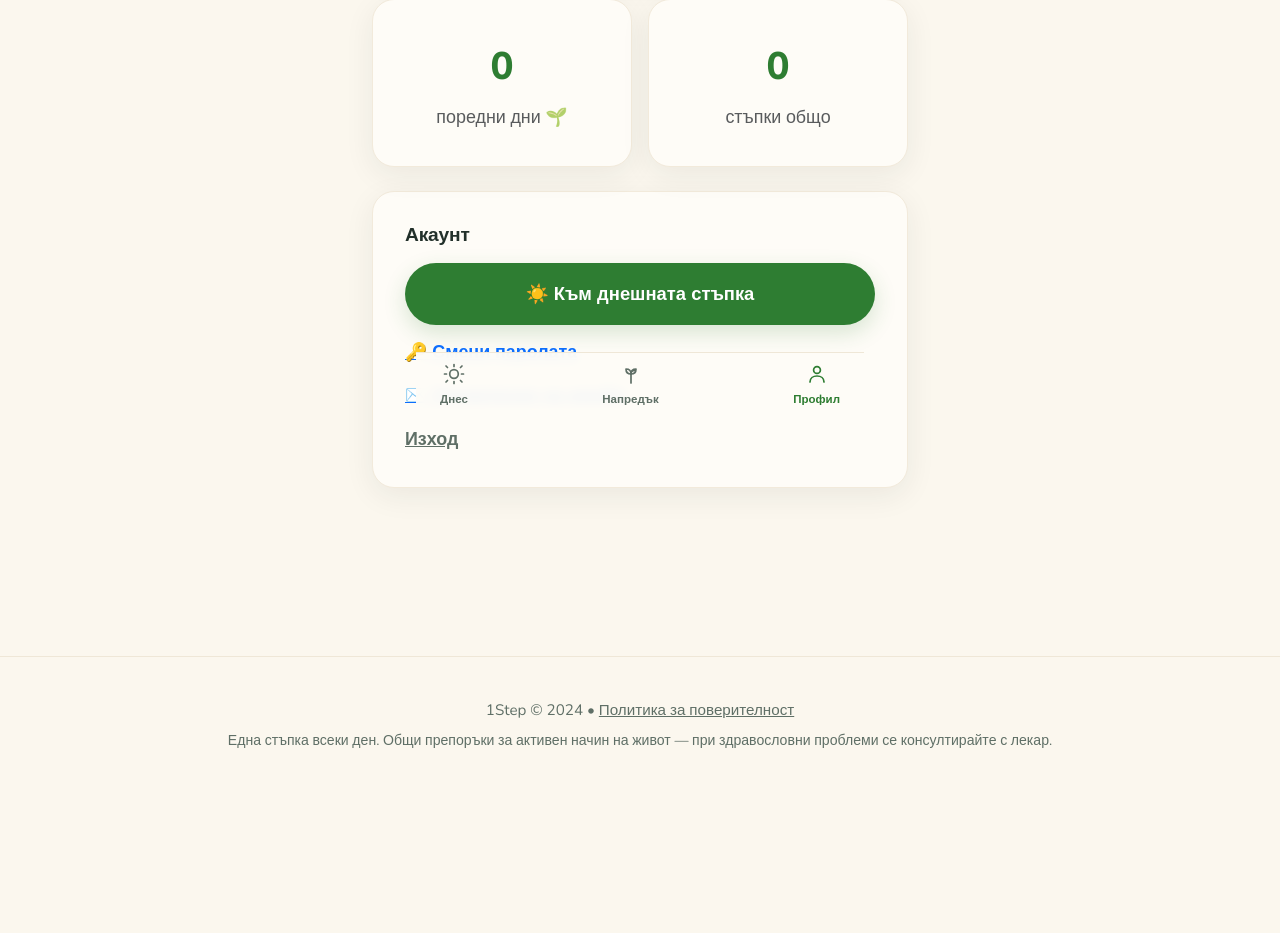
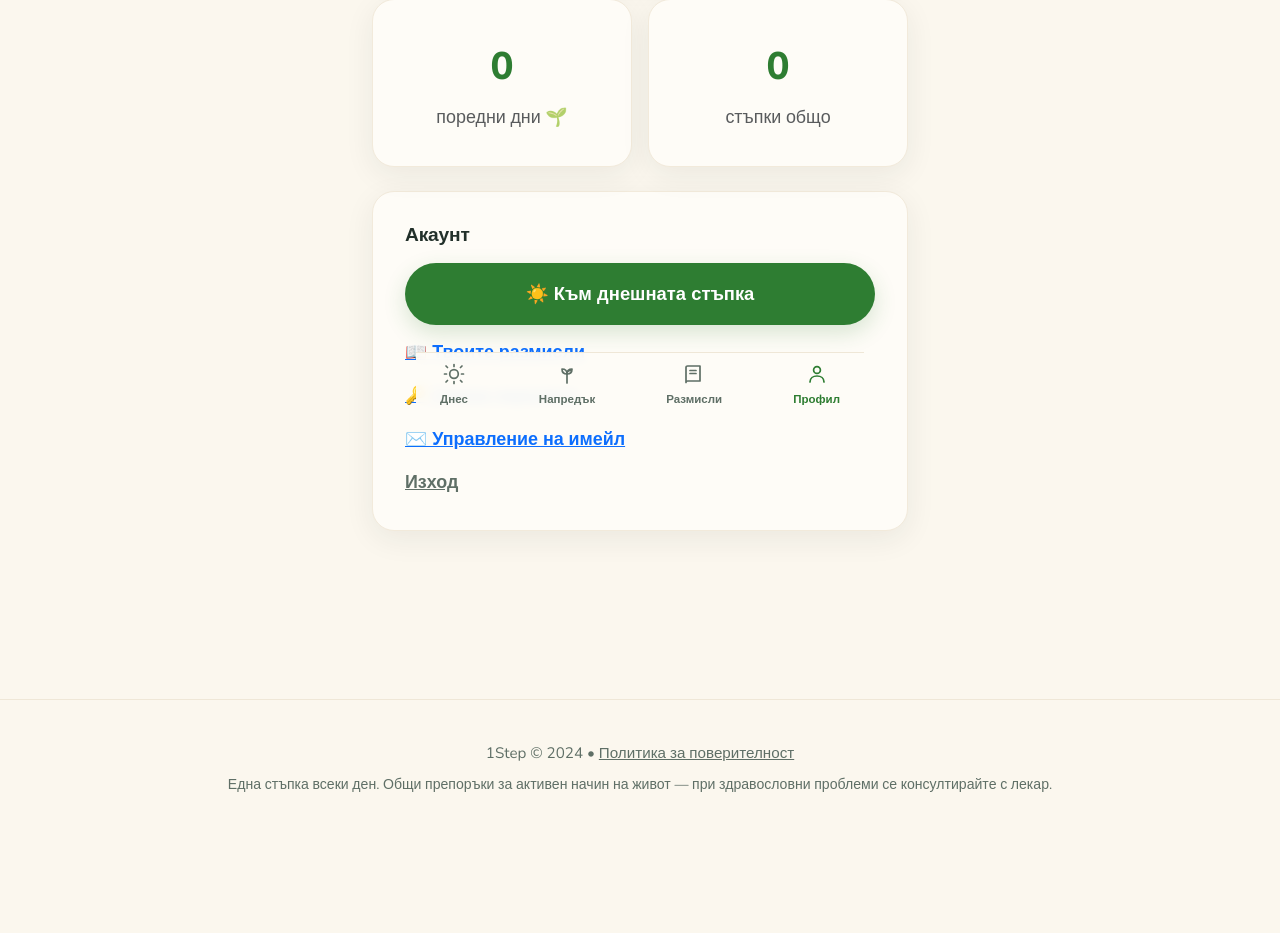
Before and after one commit to PeterStoyanov83/moiat-plan-50, a Django app: page /profile/ in a window 1280 px wide. Shown: the part 381-1314 px from the top of the page. Before the commit the page ends 1129 px from the top, so only its background shows below. Run offline with Django 4.2, Linux system fonts and the light colour scheme; the visitor is signed in with stand-in values (Sample User, id 1); data that the repository does not hold is empty; some libraries are stand-ins or nearby versions.

Commit message:
Remove „Пълен план" from the UI; nav slot → „Размисли"
- Bottom nav: drop the „Пълен план" tab; put „Размисли" (reflections journal) in
  its place → Днес · Напредък · Размисли · Профил.
- profile: „Моят пълен план" link → „Твоите размисли". feedback back-link → ritual.
- Remove the now-dead nav_context processor (it ran a DB query per page just for that tab).
- /result/ + PDF routes remain (unlinked), not deleted. 45/45 green.

Co-Authored-By: Claude Opus 4.8 <noreply@anthropic.com>

```diff
--- a/onestep/settings.py
+++ b/onestep/settings.py
@@ -94,7 +94,6 @@ TEMPLATES = [
                 'django.contrib.auth.context_processors.auth',
                 'django.contrib.messages.context_processors.messages',
                 'plans.context_processors.google_flags',
-                'plans.context_processors.nav_context',
             ],
         },
     },
--- a/plans/context_processors.py
+++ b/plans/context_processors.py
@@ -4,28 +4,3 @@ from django.conf import settings
 def google_flags(request):
     """Expose whether Google Sign-In is configured, for templates."""
     return {'google_enabled': settings.GOOGLE_OAUTH_ENABLED}
-
-
-def nav_context(request):
-    """Provide the current visitor's plan id to every template.
-
-    Lets the shared bottom nav show the „Пълен план" tab on all pages without
-    each view having to pass it. Mirrors views._session_response (logged-in user's
-    latest response, else the session-scoped one). Never raises on template render.
-    """
-    from .models import QuestionnaireResponse
-    plan_id = None
-    try:
-        response = None
-        if request.user.is_authenticated:
-            response = request.user.questionnaire_responses.order_by('-created_at').first()
-        else:
-            rid = request.session.get('response_id')
-            if rid:
-                response = QuestionnaireResponse.objects.filter(pk=rid).first()
-        if response is not None:
-            plan = getattr(response, 'plan', None)
-            plan_id = plan.pk if plan else None
-    except Exception:
-        plan_id = None
-    return {'nav_plan_id': plan_id}
--- a/plans/templates/plans/_bottomnav.html
+++ b/plans/templates/plans/_bottomnav.html
@@ -1,11 +1,11 @@
-{% comment %}Shared bottom tab nav. Relies on `.tab` CSS defined per page and
-`nav_plan_id` from the nav_context processor. Active tab detected from the URL name.
-SVGs carry explicit width/height so they size correctly outside Tailwind too.{% endcomment %}
+{% comment %}Shared bottom tab nav. Relies on `.tab` CSS defined per page.
+Active tab detected from the URL name. SVGs carry explicit width/height so they
+size correctly outside Tailwind too.{% endcomment %}
 {% with url_name=request.resolver_match.url_name %}
 <nav class="tab">
     <a href="{% url 'ritual' %}"{% if url_name == 'ritual' %} class="active"{% endif %}><svg width="24" height="24" viewBox="0 0 24 24" fill="none" stroke="currentColor" stroke-width="1.7" stroke-linecap="round" stroke-linejoin="round"><circle cx="12" cy="12" r="4.3"/><path d="M12 2.5v2M12 19.5v2M4 4l1.5 1.5M18.5 18.5l1.5 1.5M2.5 12h2M19.5 12h2M4 20l1.5-1.5M18.5 5.5l1.5-1.5"/></svg>Днес</a>
     <a href="{% url 'progress' %}"{% if url_name == 'progress' %} class="active"{% endif %}><svg width="24" height="24" viewBox="0 0 24 24" fill="none" stroke="currentColor" stroke-width="1.7" stroke-linecap="round" stroke-linejoin="round"><path d="M12 21v-9"/><path d="M12 12c-3 0-5-2-5-5 3 0 5 2 5 5z"/><path d="M12 12c3 0 5-2 5-5-3 0-5 2-5 5z"/><path d="M12 12c0-2 1.4-3.5 3.5-3.5"/></svg>Напредък</a>
-    {% if nav_plan_id %}<a href="{% url 'result' nav_plan_id %}"{% if url_name == 'result' %} class="active"{% endif %}><svg width="24" height="24" viewBox="0 0 24 24" fill="none" stroke="currentColor" stroke-width="1.7" stroke-linecap="round" stroke-linejoin="round"><path d="M5 4h14v16l-7-3-7 3z"/><path d="M9 8h6M9 11h6"/></svg>Пълен план</a>{% endif %}
+    <a href="{% url 'reflections' %}"{% if url_name == 'reflections' %} class="active"{% endif %}><svg width="24" height="24" viewBox="0 0 24 24" fill="none" stroke="currentColor" stroke-width="1.7" stroke-linecap="round" stroke-linejoin="round"><path d="M4 5.5A1.5 1.5 0 0 1 5.5 4H18v15H5.5A1.5 1.5 0 0 0 4 20.5z"/><path d="M8 8.5h6M8 11.5h6"/></svg>Размисли</a>
     <a href="{% url 'profile' %}"{% if url_name == 'profile' %} class="active"{% endif %}><svg width="24" height="24" viewBox="0 0 24 24" fill="none" stroke="currentColor" stroke-width="1.7" stroke-linecap="round" stroke-linejoin="round"><circle cx="12" cy="8" r="3.4"/><path d="M5 20c0-3.6 3-6 7-6s7 2.4 7 6"/></svg>Профил</a>
 </nav>
 {% endwith %}
--- a/plans/templates/plans/feedback.html
+++ b/plans/templates/plans/feedback.html
@@ -132,8 +132,8 @@
                     Изпрати обратна връзка
                 </button>
                 <div class="mt-3">
-                    <a href="{% url 'result' response.plan.pk %}" class="text-muted" style="font-size: 0.95rem;">
-                        ← Обратно към плана
+                    <a href="{% url 'ritual' %}" class="text-muted" style="font-size: 0.95rem;">
+                        ← Обратно към днешната стъпка
                     </a>
                 </div>
             </div>
--- a/plans/templates/plans/profile.html
+++ b/plans/templates/plans/profile.html
@@ -33,7 +33,7 @@
       <h3 style="font-size:1.2rem;">Акаунт</h3>
       <div style="display:flex;flex-direction:column;gap:.7rem;margin-top:1rem;">
         <a href="{% url 'ritual' %}" class="btn-primary-custom" style="text-align:center;">☀️ Към днешната стъпка</a>
-        {% if plan_id %}<a href="{% url 'result' plan_id %}" style="font-weight:700;">📖 Моят пълен план</a>{% endif %}
+        <a href="{% url 'reflections' %}" style="font-weight:700;">📖 Твоите размисли</a>
         <a href="{% url 'account_change_password' %}" style="font-weight:700;">🔑 {% if has_password %}Смени паролата{% else %}Задай парола{% endif %}</a>
         <a href="{% url 'account_email' %}" style="font-weight:700;">✉️ Управление на имейл</a>
         <form method="post" action="{% url 'account_logout' %}" style="margin:0;">{% csrf_token %}
```
